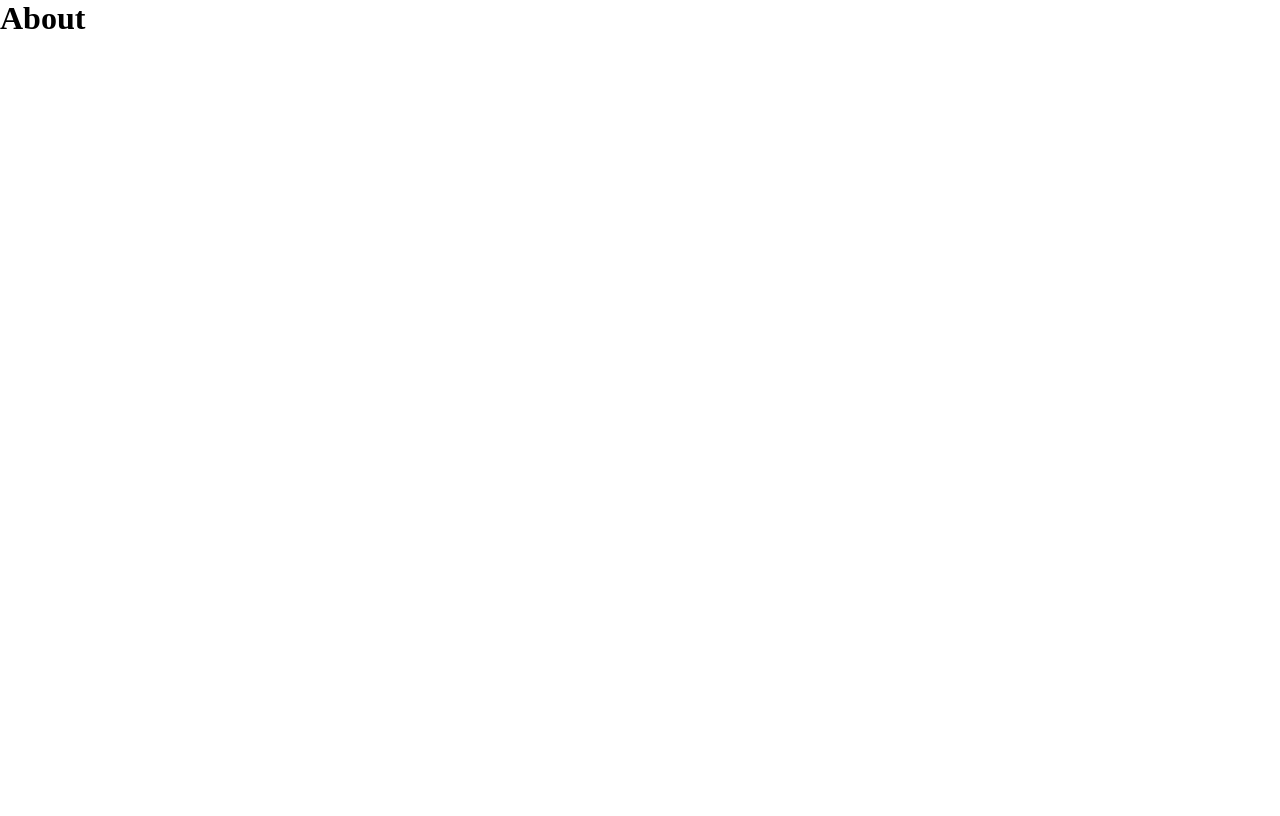
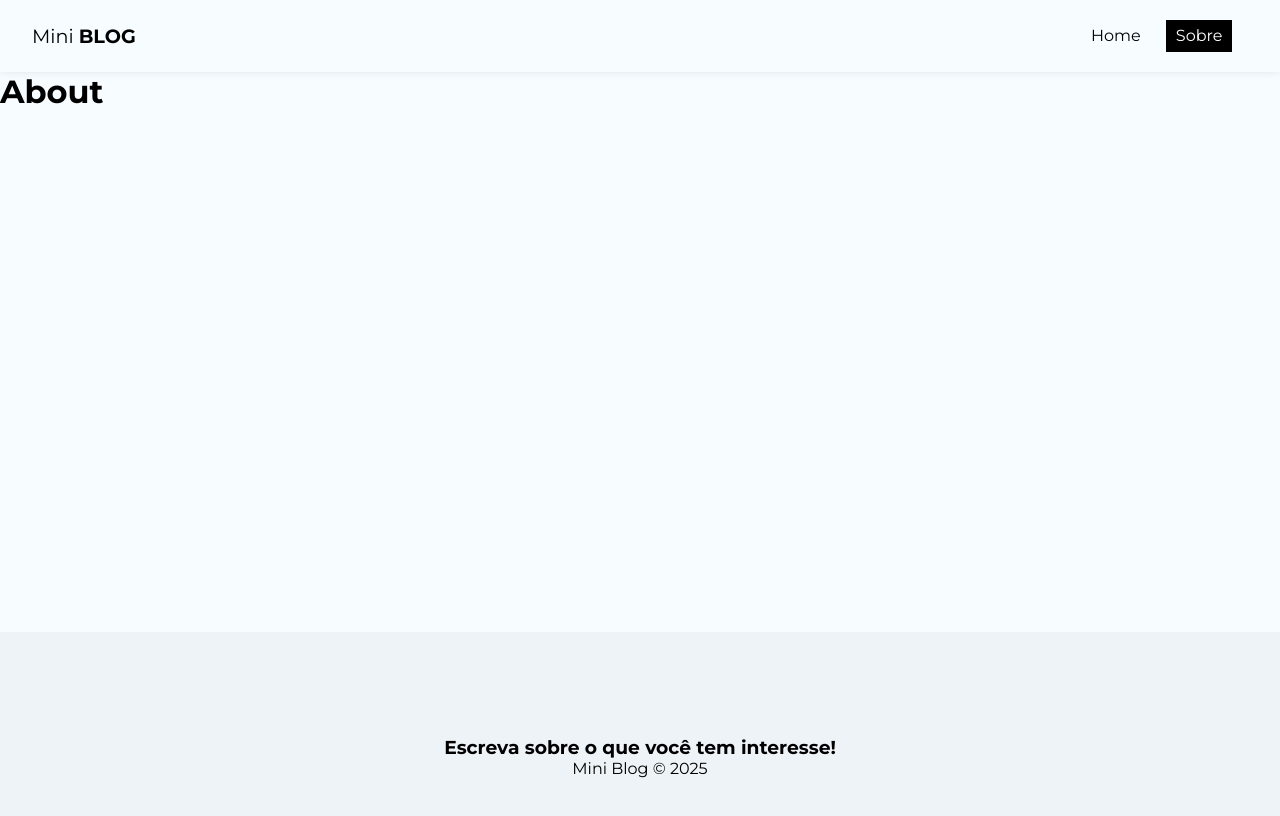
Before and after one commit to Vinicius-b-oliveira/Mini-Blog, a React (Vite) app: page /about in a window 1280 px wide. Shown: the top 816 px of the page. Built offline with nearby package versions, Linux system fonts and the light colour scheme.

Commit message:
Atualizando os estilos da página

```diff
--- a/index.html
+++ b/index.html
@@ -4,6 +4,12 @@
         <meta charset="UTF-8" />
         <link rel="icon" type="image/svg+xml" href="/favicon.png" />
         <meta name="viewport" content="width=device-width, initial-scale=1.0" />
+        <link rel="preconnect" href="https://fonts.googleapis.com" />
+        <link rel="preconnect" href="https://fonts.gstatic.com" crossorigin />
+        <link
+            href="https://fonts.googleapis.com/css2?family=Montserrat:wght@400;700&display=swap"
+            rel="stylesheet"
+        />
         <title>Mini Blog</title>
     </head>
     <body>
--- a/src/App.jsx
+++ b/src/App.jsx
@@ -6,17 +6,21 @@
 // Pages
 import Home from "./pages/Home";
 import About from "./pages/About";
+import Navbar from "./components/Navbar";
+import Footer from "./components/Footer";
 
 function App() {
     return (
         <div className="App">
             <BrowserRouter>
+                <Navbar />
                 <div className="container">
                     <Routes>
                         <Route path="/" element={<Home />} />
                         <Route path="/about" element={<About />} />
                     </Routes>
                 </div>
+                <Footer />
             </BrowserRouter>
         </div>
     );
--- /dev/null
+++ b/src/components/Footer/Footer.module.css
@@ -0,0 +1,8 @@
+.footer {
+    height: 250px;
+    display: flex;
+    flex-direction: column;
+    align-items: center;
+    justify-content: center;
+    background-color: #edf3f6;
+}
--- /dev/null
+++ b/src/components/Footer/index.jsx
@@ -0,0 +1,12 @@
+import styles from "./Footer.module.css";
+
+const Footer = () => {
+    return (
+        <div className={styles.footer}>
+            <h3>Escreva sobre o que você tem interesse!</h3>
+            <p>Mini Blog &copy; 2025</p>
+        </div>
+    );
+};
+
+export default Footer;
--- /dev/null
+++ b/src/components/Navbar/Navbar.module.css
@@ -0,0 +1,28 @@
+.navbar {
+    display: flex;
+    box-shadow: rgba(0, 0, 0, 0.15) 0px -2px 10px 0px;
+    justify-content: space-between;
+    align-items: center;
+    padding: 1.5em 2em;
+}
+
+.brand {
+    font-size: 1.2em;
+}
+
+.brand span {
+    font-weight: 900;
+    text-transform: uppercase;
+}
+
+.links_list {
+    display: flex;
+}
+
+.links_list li {
+    margin-right: 1em;
+}
+
+.links_list li a {
+    padding: 0.4em 0.6em;
+}
--- /dev/null
+++ b/src/components/Navbar/index.jsx
@@ -0,0 +1,24 @@
+// CSS
+import styles from "./Navbar.module.css";
+
+import { Link, NavLink } from "react-router-dom";
+
+const Navbar = () => {
+    return (
+        <nav className={styles.navbar}>
+            <Link to="/" className={styles.brand}>
+                Mini <span>Blog</span>
+            </Link>
+            <ul className={styles.links_list}>
+                <li>
+                    <NavLink to="/">Home</NavLink>
+                </li>
+                <li>
+                    <NavLink to="/about">Sobre</NavLink>
+                </li>
+            </ul>
+        </nav>
+    );
+};
+
+export default Navbar;
--- a/src/index.css
+++ b/src/index.css
@@ -2,6 +2,11 @@
     margin: 0;
     padding: 0;
     box-sizing: border-box;
+}
+
+body {
+    background-color: #f6fcff;
+    font-family: "Montserrat", sans-serif;
 }
 
 ul,
@@ -9,7 +14,33 @@
     list-style: none;
 }
 
-a {
+a,
+nav button {
     text-decoration: none;
+    background-color: transparent;
+    border: none;
     color: #000;
+    transition: 0.4s ease-in;
+    font-size: 1em;
+    cursor: pointer;
 }
+
+a:hover,
+nav button:hover {
+    color: #bbb;
+}
+
+input::placeholder,
+textarea::placeholder {
+    font-family: "Montserrat", sans-serif;
+}
+
+input:focus,
+textarea:focus {
+    outline: none;
+}
+
+.active {
+    background-color: #000;
+    color: #fff;
+}
```
